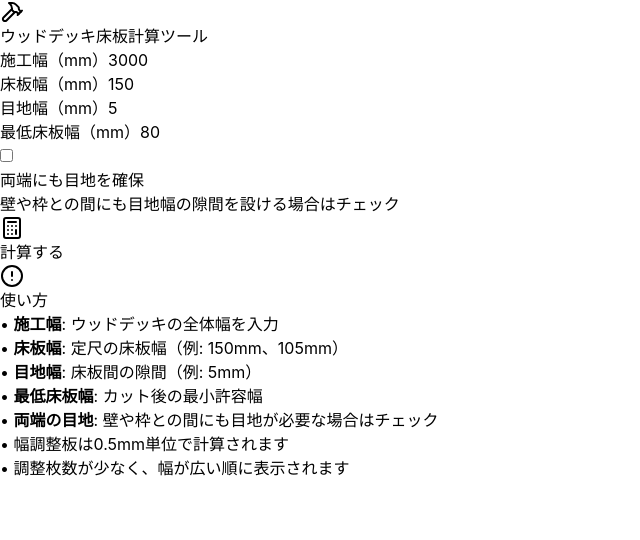
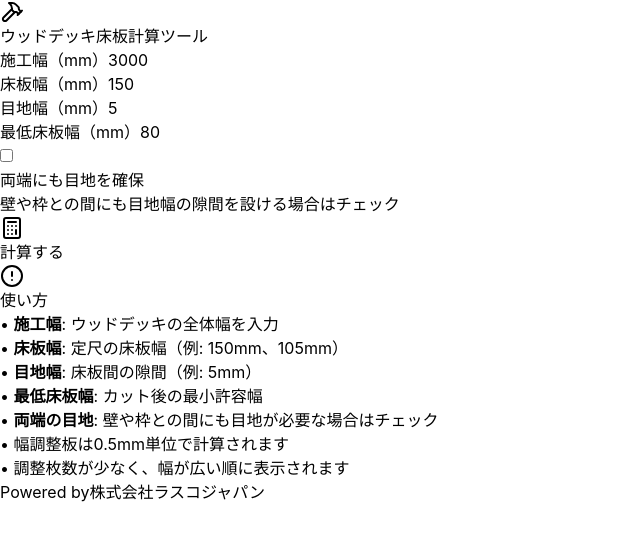
Before and after one commit to tishilsc/deck-calculator, a React (Vite) app: page / in a window 1280 px wide. Shown: the top 540 px of the page, without its empty margins (0-640 px from the left). Built offline with nearby package versions, Linux system fonts and the light colour scheme.

Commit message:
Add files via upload

```diff
--- a/src/App.jsx
+++ b/src/App.jsx
@@ -274,6 +274,18 @@ export default function App() {
             <li>• 調整枚数が少なく、幅が広い順に表示されます</li>
           </ul>
         </div>
+
+        <div className="mt-6 text-center pb-4">
+          <a
+            href="https://lasco.jp/"
+            target="_blank"
+            rel="noopener noreferrer"
+            className="inline-flex items-center gap-2 text-sm text-gray-600 hover:text-amber-600 transition-colors"
+          >
+            <span>Powered by</span>
+            <span className="font-bold">株式会社ラスコジャパン</span>
+          </a>
+        </div>
       </div>
     </div>
   );
```
